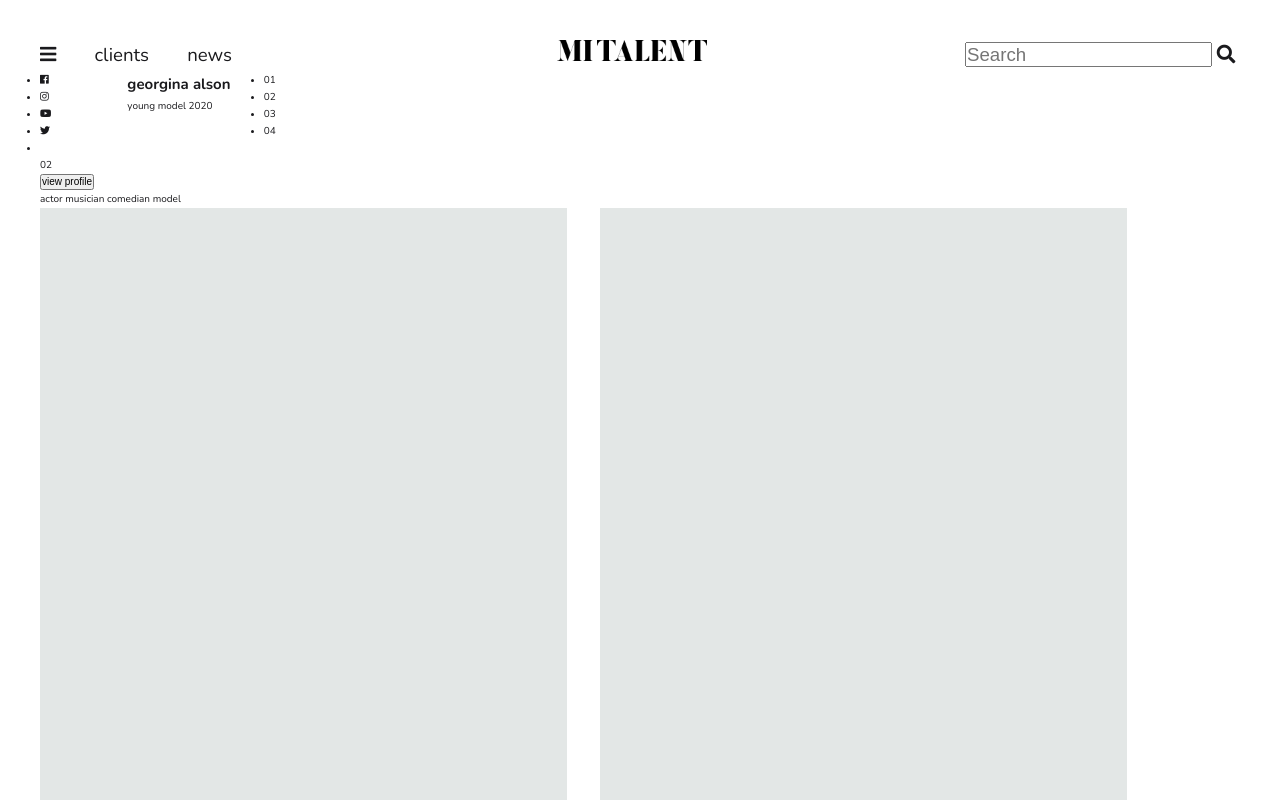
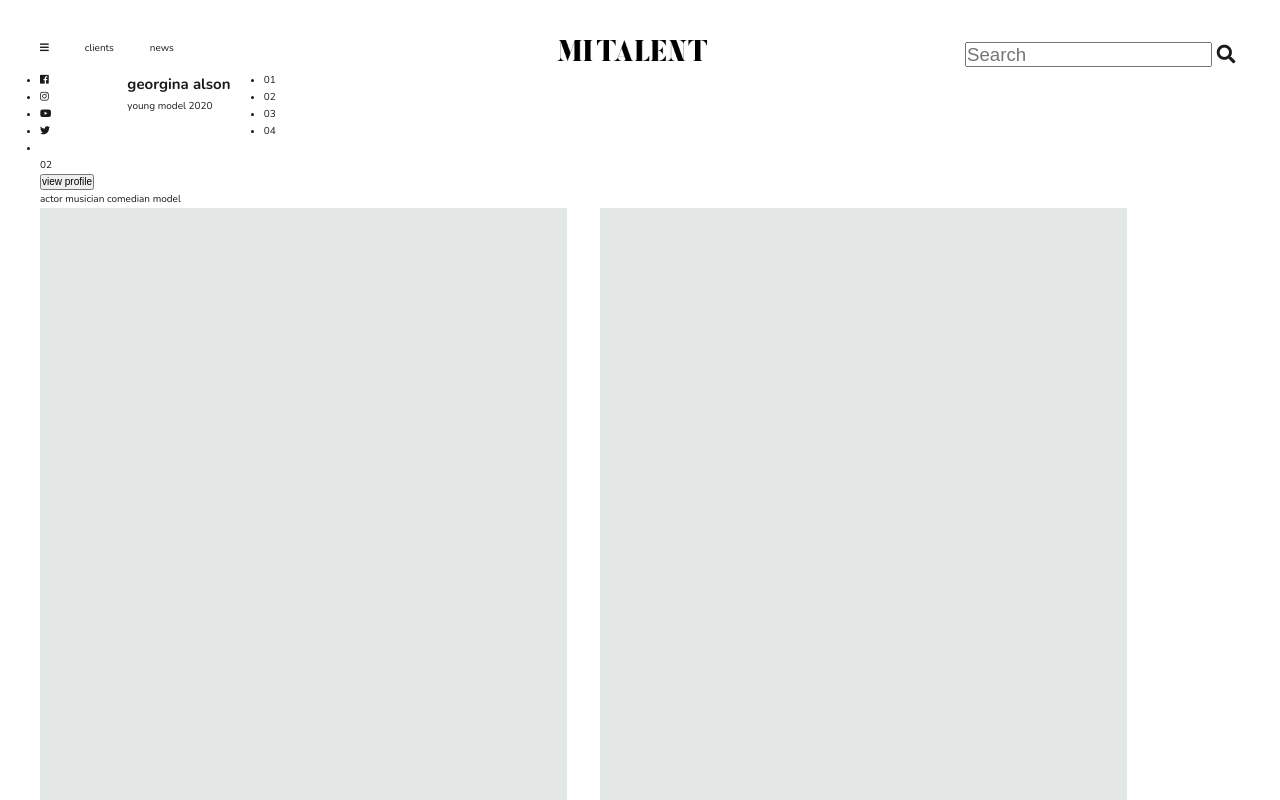
Before and after one commit to amineProjects/MI-Talent, a website: page index.html in a window 1280 px wide. Shown: the top 800 px of the page. Drawn offline with nearby package versions, Linux system fonts and the light colour scheme.

Commit message:
remove nav form header.

```diff
--- a/index.html
+++ b/index.html
@@ -11,9 +11,7 @@
 	<!-- <script src="main.js"></script> -->
 </head>
 <body>
-	<header class="header">
-			<div class="row">
-				<div class="col-1-of-4-md header__nav ">
+	<div class="col-1-of-4-md header__nav ">
 					<a href="#"><i class="fas fa-bars"></i></a>
 					<a href="">clients</a>
 					<a href="">news</a>
@@ -24,6 +22,9 @@
 					<a href="">About</a>
 					<a href="">contact</a>
 				</nav> -->
+	<header class="header">
+			<div class="row">
+
 				<div id="logo" class="col-2-of-4-md header__logo ">
 					<img  src="src/images/logo.png" alt="MItalent logo" >
 				</div>
--- a/src/scss/layout/_header.scss
+++ b/src/scss/layout/_header.scss
@@ -1,11 +1,6 @@
 .header{
 	font-size: get-rem(14pt);
-	&__nav{
-		a{
-			display: inline-block;
-			margin-right: 50px;
-			margin-right: get-vw(50px);
-		}
+
 	}
 	&__logo{
 		text-align: center;
```
